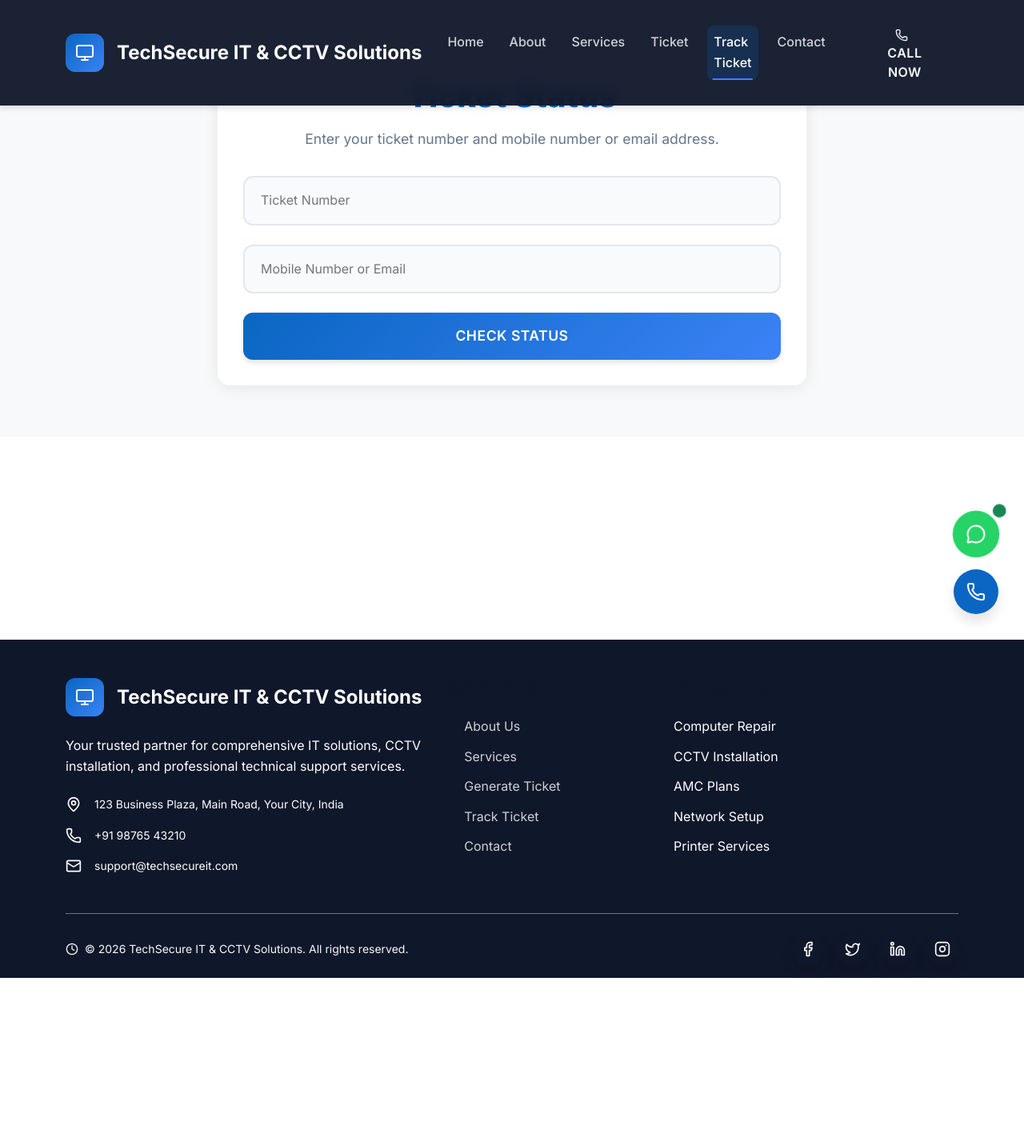
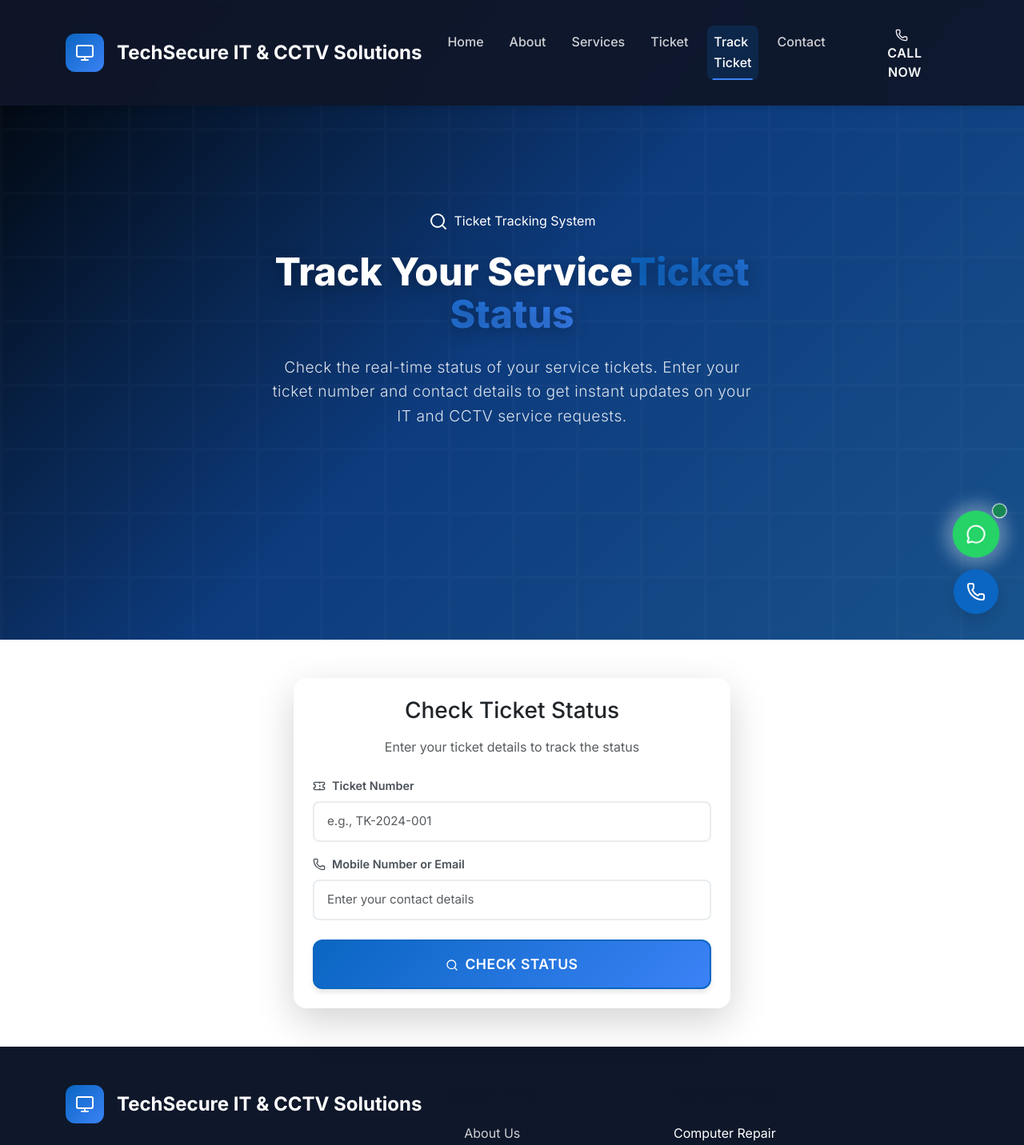
Before and after one commit to codingboyvikash/cctv, a React (Vite) app: page /ticket-status in a window 1280 px wide. Shown: the top 1432 px of the page at 80% size. Before the commit the page ends 1223 px from the top, so only its background shows below. Built offline with nearby package versions, Linux system fonts and the light colour scheme; no server answers.

Commit message:
TicketStatusPage ye working hai with ui and backend

```diff
--- a/src/pages/public/TicketStatusPage.jsx
+++ b/src/pages/public/TicketStatusPage.jsx
@@ -1,6 +1,15 @@
 import { useState } from 'react';
-import Alert from '../../components/Alert';
-import Loader from '../../components/Loader';
+import { Container, Row, Col, Card, Alert, Button, Spinner } from 'react-bootstrap';
+import {
+  Search,
+  Ticket,
+  User,
+  Phone,
+  Mail,
+  CheckCircle,
+  Clock,
+  AlertCircle
+} from 'lucide-react';
 import { checkTicketStatusApi } from '../../api/services';
 
 const TicketStatusPage = () => {
@@ -26,34 +35,208 @@ const TicketStatusPage = () => {
     }
   };
 
+  const getStatusBadgeClass = (status) => {
+    switch (status?.toLowerCase()) {
+      case 'completed':
+        return 'bg-success';
+      case 'in progress':
+        return 'bg-primary';
+      case 'pending':
+        return 'bg-warning';
+      case 'cancelled':
+        return 'bg-danger';
+      default:
+        return 'bg-secondary';
+    }
+  };
+
+  const getStatusIcon = (status) => {
+    switch (status?.toLowerCase()) {
+      case 'completed':
+        return <CheckCircle size={20} />;
+      case 'in progress':
+        return <Clock size={20} />;
+      case 'pending':
+        return <AlertCircle size={20} />;
+      case 'cancelled':
+        return <AlertCircle size={20} />;
+      default:
+        return <Ticket size={20} />;
+    }
+  };
+
   return (
-    <section className="section">
-      <div className="container narrow">
-        <div className="card form-card">
-          <h1>Ticket Status</h1>
-          <p>Enter your ticket number and mobile number or email address.</p>
-          <Alert type="error" message={error} />
-          {loading && <Loader text="Checking ticket status..." />}
-          <form onSubmit={handleSubmit} className="form-grid">
-            <input value={ticketNumber} onChange={(e) => setTicketNumber(e.target.value)} placeholder="Ticket Number" required />
-            <input value={contact} onChange={(e) => setContact(e.target.value)} placeholder="Mobile Number or Email" required />
-            <button className="btn" type="submit">Check Status</button>
+    <>
+      {/* Premium Hero Section */}
+      <section className="hero position-relative">
+        <Container className="hero-content position-relative z-2">
+          <Row className="justify-content-center text-center py-5">
+            <Col lg={8}>
+              <div className="animate-fadeInUp">
+                <div className="d-flex align-items-center justify-content-center gap-2 mb-4">
+                  <Search className="text-primary-light" size={24} />
+                  <span className="eyebrow">Ticket Tracking System</span>
+                </div>
+
+                <h1 className="hero-title mb-4">
+                  Track Your Service
+                  <span className="gradient-text">Ticket Status</span>
+                </h1>
+
+                <p className="hero-subtitle mb-0">
+                  Check the real-time status of your service tickets. Enter your ticket number
+                  and contact details to get instant updates on your IT and CCTV service requests.
+                </p>
+              </div>
+            </Col>
+          </Row>
+        </Container>
+      </section>
+
+      {/* Main Content */}
+      <section className="py-5">
+        <Container>
+          <Row className="justify-content-center">
+            <Col lg={6}>
+              <Card className="border-0 shadow-lg">
+                <Card.Body className="p-4">
+                  <div className="text-center mb-4">
+                    <h2 className="h3 mb-3">Check Ticket Status</h2>
+                    <p className="text-muted">Enter your ticket details to track the status</p>
+                  </div>
+
+                  <form onSubmit={handleSubmit}>
+                    <div className="mb-3">
+                      <label htmlFor="ticketNumber" className="form-label fw-semibold">
+                        <Ticket size={16} className="me-2" />
+                        Ticket Number
+                      </label>
+                      <input
+                        type="text"
+                        className="form-control form-control-lg"
+                        id="ticketNumber"
+                        value={ticketNumber}
+                        onChange={(e) => setTicketNumber(e.target.value)}
+                        placeholder="e.g., TK-2024-001"
+                        required
+                      />
+                    </div>
+
+                    <div className="mb-4">
+                      <label htmlFor="contact" className="form-label fw-semibold">
+                        <Phone size={16} className="me-2" />
+                        Mobile Number or Email
+                      </label>
+                      <input
+                        type="text"
+                        className="form-control form-control-lg"
+                        id="contact"
+                        value={contact}
+                        onChange={(e) => setContact(e.target.value)}
+                        placeholder="Enter your contact details"
+                        required
+                      />
+                    </div>
+
+                    {error && (
+                      <Alert variant="danger" className="mb-4">
+                        <AlertCircle size={16} className="me-2" />
+                        {error}
+                      </Alert>
+                    )}
+
+                    <Button
+                      type="submit"
+                      variant="primary"
+                      size="lg"
+                      className="w-100"
+                      disabled={loading}
+                    >
+                      {loading ? (
+                        <>
+                          <Spinner as="span" animation="border" size="sm" className="me-2" />
+                          Checking...
+                        </>
+                      ) : (
+                        <>
+                          <Search size={16} className="me-2" />
+                          CHECK STATUS
+                        </>
+                      )}
+                    </Button>
                   </form>
+                </Card.Body>
+              </Card>
 
               {ticket && (
-            <div className="card ticket-result">
-              <h3>{ticket.ticketNumber}</h3>
-              <p><strong>Name:</strong> {ticket.customerName}</p>
-              <p><strong>Service:</strong> {ticket.serviceType}</p>
-              <p><strong>Status:</strong> {ticket.status}</p>
-              <p><strong>Assigned Technician:</strong> {ticket.assignedTechnician || 'Pending assignment'}</p>
-              <p><strong>Description:</strong> {ticket.problemDescription}</p>
-              <p><strong>Address:</strong> {ticket.address}</p>
+                <Card className="border-0 shadow-lg mt-4">
+                  <Card.Body className="p-4">
+                    <div className="d-flex align-items-center justify-content-between mb-4">
+                      <div className="d-flex align-items-center">
+                        <div className="bg-primary bg-opacity-10 rounded-circle p-2 me-3">
+                          {getStatusIcon(ticket.status)}
                         </div>
-          )}
+                        <div>
+                          <h4 className="h5 mb-1">Ticket Details</h4>
+                          <p className="text-muted mb-0">{ticket.ticketNumber}</p>
                         </div>
                       </div>
+                      <span className={`badge ${getStatusBadgeClass(ticket.status)} fs-6`}>
+                        {ticket.status}
+                      </span>
+                    </div>
+
+                    <Row>
+                      <Col md={6}>
+                        <div className="mb-3">
+                          <small className="text-muted d-block mb-1">
+                            <User size={14} className="me-1" />
+                            Customer Name
+                          </small>
+                          <strong>{ticket.customerName}</strong>
+                        </div>
+                        <div className="mb-3">
+                          <small className="text-muted d-block mb-1">
+                            <Ticket size={14} className="me-1" />
+                            Service Type
+                          </small>
+                          <strong>{ticket.serviceType}</strong>
+                        </div>
+                      </Col>
+                      <Col md={6}>
+                        <div className="mb-3">
+                          <small className="text-muted d-block mb-1">
+                            <User size={14} className="me-1" />
+                            Assigned Technician
+                          </small>
+                          <strong>{ticket.assignedTechnician || 'Pending assignment'}</strong>
+                        </div>
+                        <div className="mb-3">
+                          <small className="text-muted d-block mb-1">
+                            <Mail size={14} className="me-1" />
+                            Problem Description
+                          </small>
+                          <p className="mb-0 small">{ticket.problemDescription}</p>
+                        </div>
+                      </Col>
+                      <Col xs={12}>
+                        <div className="mb-0">
+                          <small className="text-muted d-block mb-1">
+                            <Phone size={14} className="me-1" />
+                            Service Address
+                          </small>
+                          <p className="mb-0 small">{ticket.address}</p>
+                        </div>
+                      </Col>
+                    </Row>
+                  </Card.Body>
+                </Card>
+              )}
+            </Col>
+          </Row>
+        </Container>
       </section>
+    </>
   );
 };
 
```
Lines whose indentation alone changed are shown as unchanged.
